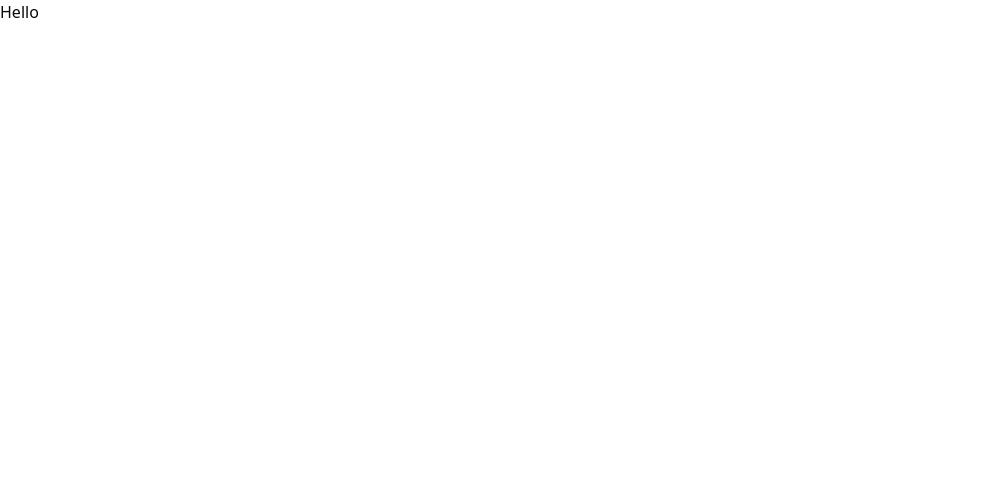
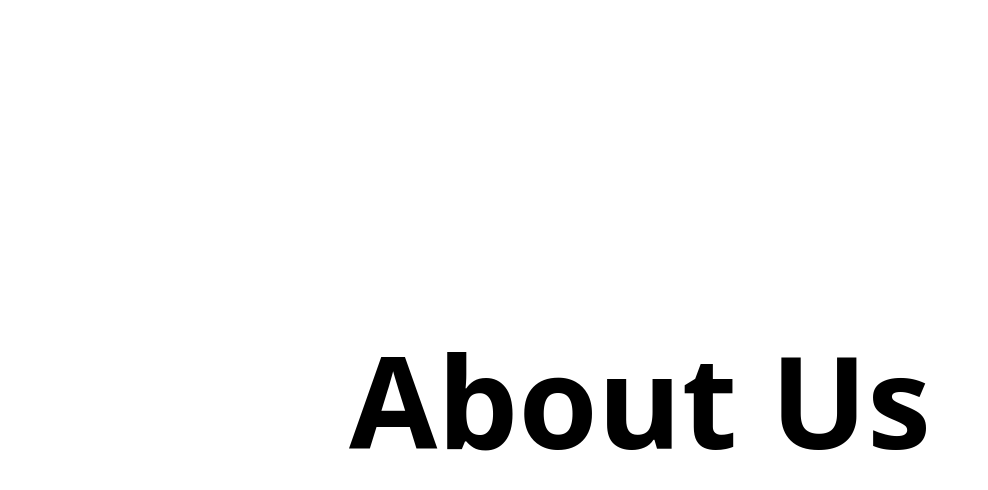
Before and after one commit to Ubaton/ovcc, a Next.js app: page /about in a window 1280 px wide. Shown: the top 490 px of the page, without its empty margins (0-988 px from the left). Built offline with nearby package versions, Linux system fonts and the light colour scheme.

Commit message:
about section

```diff
--- a/app/about/page.tsx
+++ b/app/about/page.tsx
@@ -1,11 +1,11 @@
-import React from 'react'
+import React from 'react';
 
 const page = () => {
   return (
-    <div>
-      Hello
+    <div className="min-h-screen flex justify-center items-center bg-white text-black">
+      <h1 className="text-9xl font-bold">About Us</h1>
     </div>
-  )
-}
+  );
+};
 
-export default page
+export default page;
```
